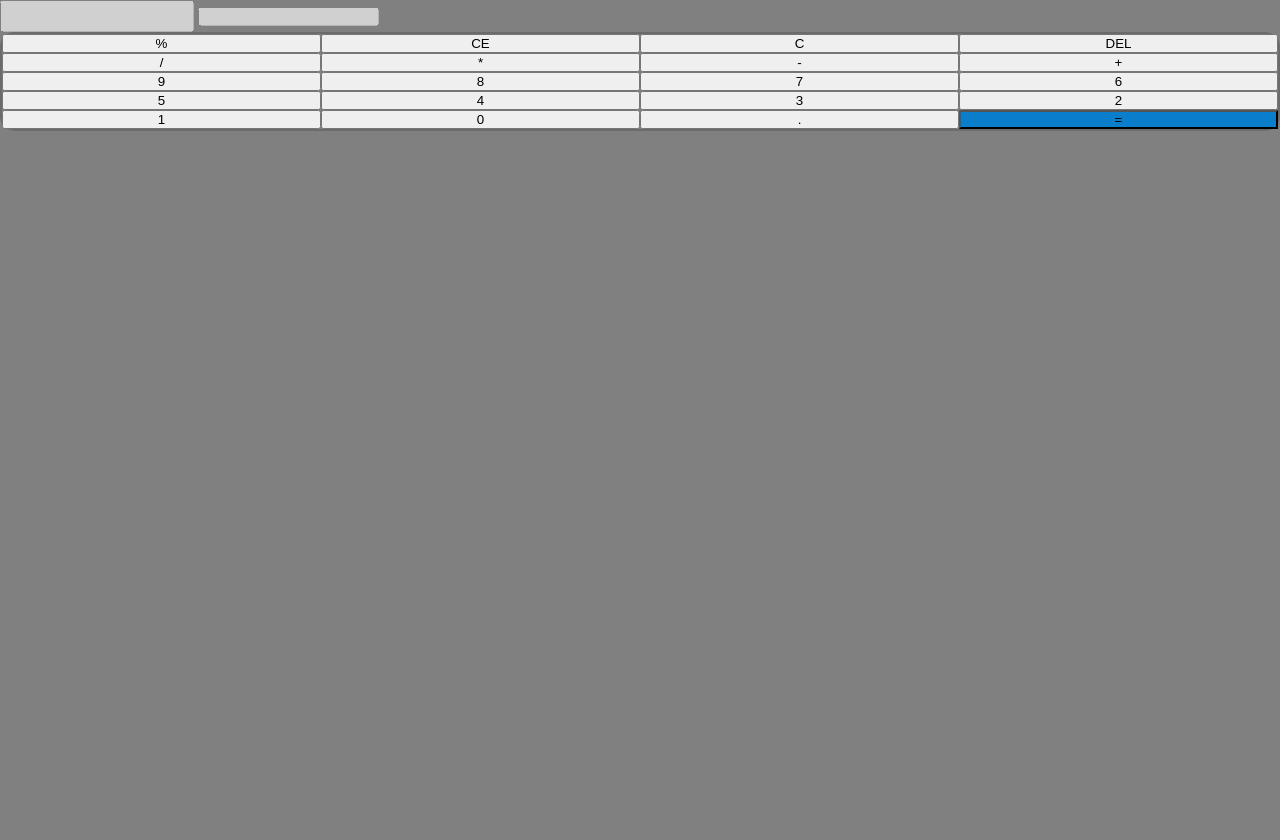
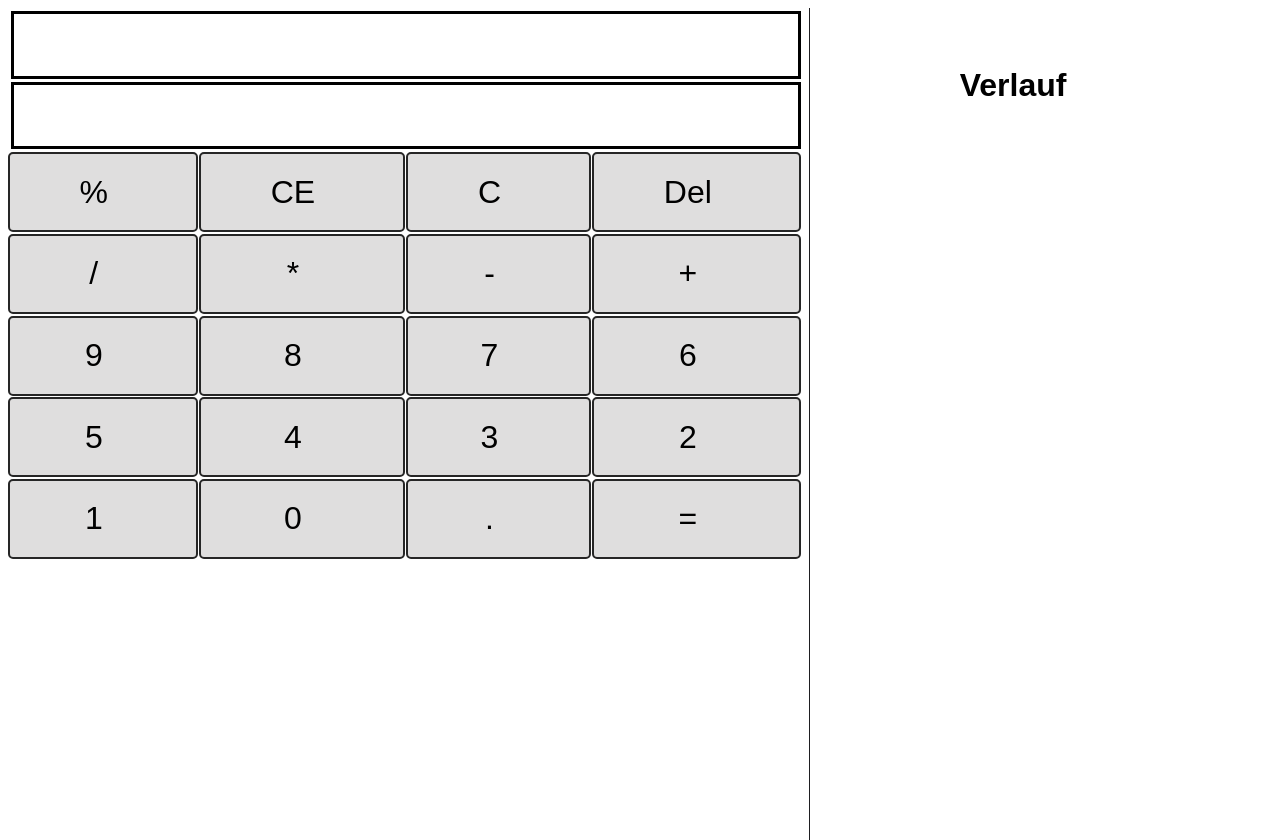
Before and after one commit to stephjerke/Javascript, a plain HTML site: page index.html in a window 1280 px wide. Before the commit the page ends 800 px from the top, so only its background shows below. Drawn offline with Linux system fonts and the light colour scheme.

Commit message:
HTML und CSS erledigt - JS erarbeiten

```diff
--- a/index.html
+++ b/index.html
@@ -5,41 +5,43 @@
     <meta name="viewport" content="width=device-width, initial-scale=1.0" />
     <title>Taschenrechner</title>
     <link rel="stylesheet" href="style.css" />
-    <script></script>
+    <script src="script.js"></script>
   </head>
   <body>
-    <div class="container">
-      <div id="calculator">
-        <input type="number" id="display" disabled="true" />
-        <input type="number" id="input" disabled="true" />
+    <div class="container-calc">
+      <div class="calculator">
+        <div><input type="text" id="display" /></div>
+        <div><input type="text" id="output" /></div>
+        <div class="buttons">
+          <button class="pad-button" onclick="procent()">%</button>
+          <button class="pad-button" onclick="clearEntry()">CE</button>
+          <button class="pad-button" onclick="clearAll()">C</button>
+          <button class="pad-button" onclick="back()">Del</button>
+
+          <button class="pad-button" onclick="division('/')">/</button>
+          <button class="pad-button" onclick="multiplication('*')">*</button>
+          <button class="pad-button" onclick="subtraction('-')">-</button>
+          <button class="pad-button" onclick="add('+')">+</button>
+
+          <button class="pad-button" onclick="getNumber(9)">9</button>
+          <button class="pad-button" onclick="getNumber(8)">8</button>
+          <button class="pad-button" onclick="getNumber(7)">7</button>
+          <button class="pad-button" onclick="getNumber(6)">6</button>
+
+          <button class="pad-button" onclick="getNumber(5)">5</button>
+          <button class="pad-button" onclick="getNumber(4)">4</button>
+          <button class="pad-button" onclick="getNumber(3)">3</button>
+          <button class="pad-button" onclick="getNumber(2)">2</button>
+
+          <button class="pad-button" onclick="getNumber(1)">1</button>
+          <button class="pad-button" onclick="getNumber(0)">0</button>
+          <button class="pad-button" onclick="dot()">.</button>
+          <button class="pad-button" onclick="result()" class="result">
+            =
+          </button>
+        </div>
       </div>
-      <div class="buttons">
-        <button onclick="procent()">%</button>
-        <button onclick="clearEntry()">CE</button>
-        <button onclick="clearAll()">C</button>
-        <button onclick="back()">DEL</button>
-
-        <button onclick="division()">/</button>
-        <button onclick="multiplication()">*</button>
-        <button onclick="subtraction()">-</button>
-        <button onclick="multiplication()">+</button>
-
-        <button onclick="addNumber(9)">9</button>
-        <button onclick="addNumber(8)">8</button>
-        <button onclick="addNumber(7)">7</button>
-        <button onclick="addNumber(6)">6</button>
-
-        <button onclick="addNumber(5)">5</button>
-        <button onclick="addNumber(4)">4</button>
-        <button onclick="addNumber(3)">3</button>
-        <button onclick="addNumber(2)">2</button>
-
-        <button onclick="addNumber(1)">1</button>
-        <button onclick="addNumber(0)">0</button>
-        <button onclick="dot()">.</button>
-        <button onclick="result()" class="result">=</button>
-      </div>
+      <div id="history"><h4>Verlauf</h4></div>
     </div>
-    <div class="history"></div>
   </body>
 </html>
--- /dev/null
+++ b/script.js
@@ -0,0 +1,24 @@
+let currentInput = 0;
+
+function getNumber(zahl) {
+  console.log(currentInput);
+  currentInput = currentInput * 10 + zahl;
+  console.log(currentInput);
+  updateCurrentInput();
+}
+
+function add() {}
+
+function subtraction() {}
+
+function multiplication() {}
+
+function division() {}
+
+function clearAll() {}
+
+function result() {}
+
+function updateCurrentInput() {
+  document.getElementById("output").innerHTML = currentInput;
+}
--- a/style.css
+++ b/style.css
@@ -1,30 +1,63 @@
-* {
-  margin: 0px;
-  padding: 0px;
+body {
+  font-family: Arial, Helvetica, sans-serif;
+}
+
+#display {
+  font-size: 3rem;
+  text-align: right;
+}
+
+#output {
+  font-size: 3rem;
+  text-align: right;
 }
 
 #display,
 #output {
-  padding: 0.5em;
-}
-
-#output {
-  text-align: right;
-  background-color: rgb(92, 91, 91);
-}
-
-body {
-  background-color: grey;
+  display: flex;
+  flex-direction: column;
+  border: solid;
+  width: 98%;
+  padding: 0.2rem;
+  margin: 0.2rem;
 }
 
 .buttons {
   display: grid;
-  flex-direction: column;
-  grid-template-columns: repeat(4, 1fr);
-  border: 2px solid rgba(0, 0, 0, 0.17);
-  border-radius: 15px;
+  grid-template-columns: auto auto auto auto;
+  gap: 0.1rem;
+  color: #bbb;
 }
 
-.result {
-  background-color: rgb(10, 126, 203);
+.pad-button {
+  font-size: 2rem;
+  height: 5rem;
+  padding-right: 1.5rem;
+  background-color: rgb(223, 222, 222);
+  border: solid 2px rgb(38, 38, 38);
+  border-radius: 5px;
 }
+
+.pad-button:hover {
+  background-color: #747476;
+}
+
+#history {
+  text-align: right;
+  width: 15rem;
+  font-size: 2rem;
+  padding: 1rem;
+  border-left: solid 1px #1e1e21;
+  height: 100vh;
+}
+
+.container-calc {
+  display: flex;
+  max-width: 85%;
+  max-height: 85%;
+}
+
+.calculator {
+  flex: 1;
+  padding-right: 0.5rem;
+}
```
